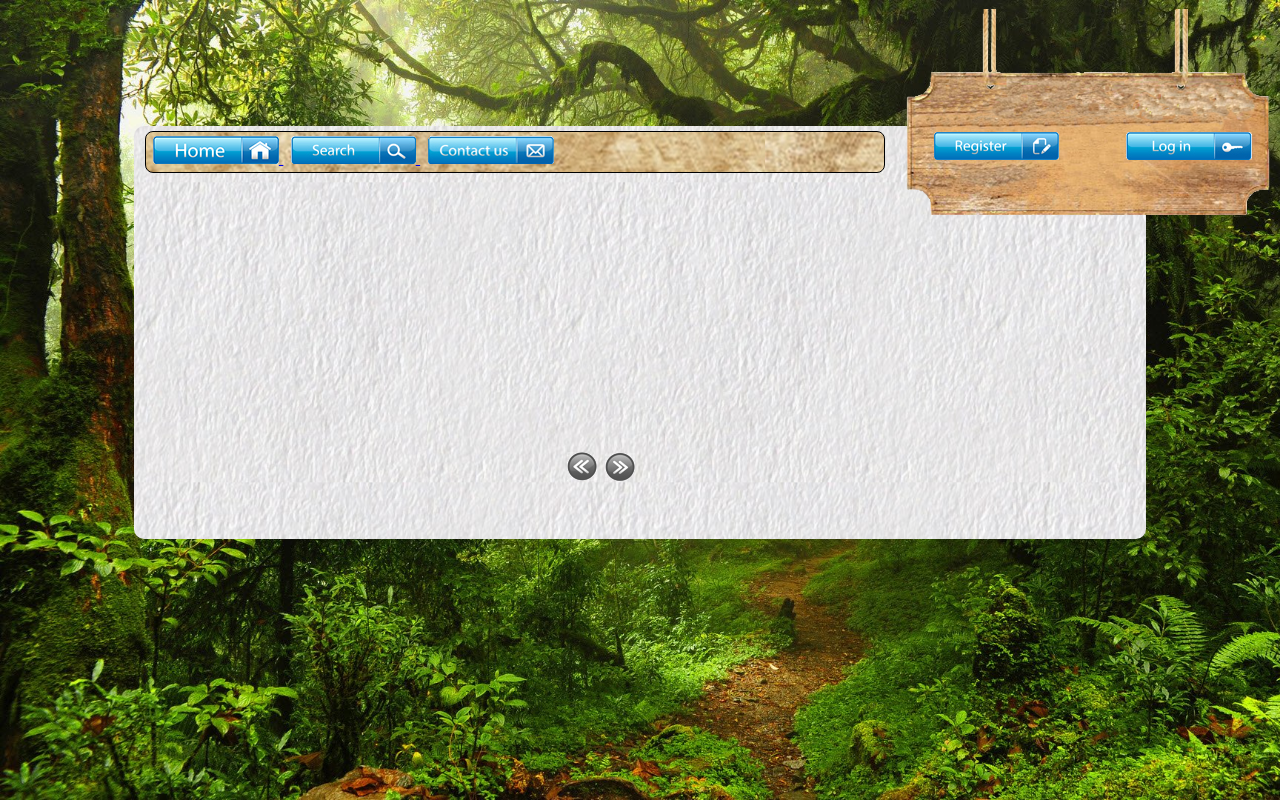
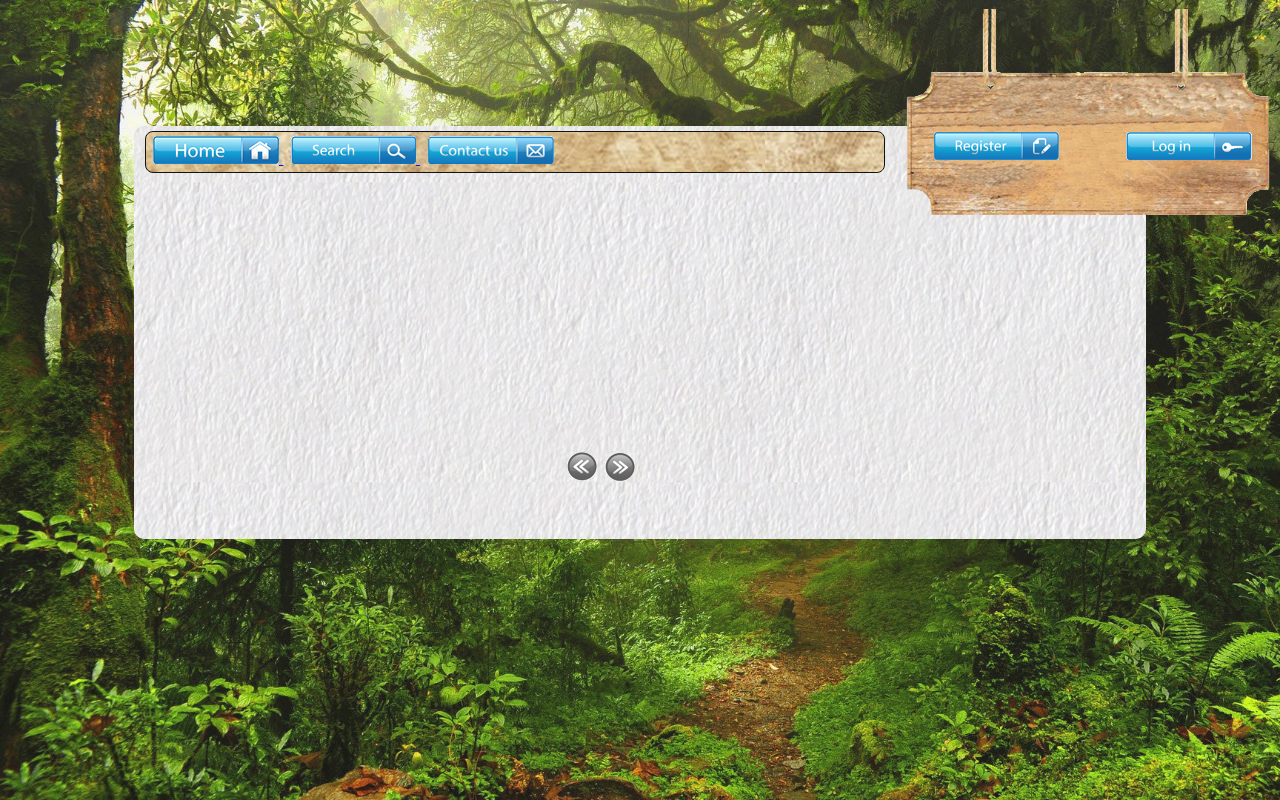
Before and after one commit to Arlingor/Holiday_planner, a plain HTML site: page Front end/Index.html in a window 1280 px wide. Drawn offline with Linux system fonts and the light colour scheme; a web font is replaced by a local one.

Commit message:
opacitychange

```diff
--- a/Front end/Style.css
+++ b/Front end/Style.css
@@ -11,6 +11,7 @@ html {
 	background-size: cover;
 	background-repeat: no-repeat;
 	height: 100%;
+	opacity: 0.92;
 }
 
 body {
```
